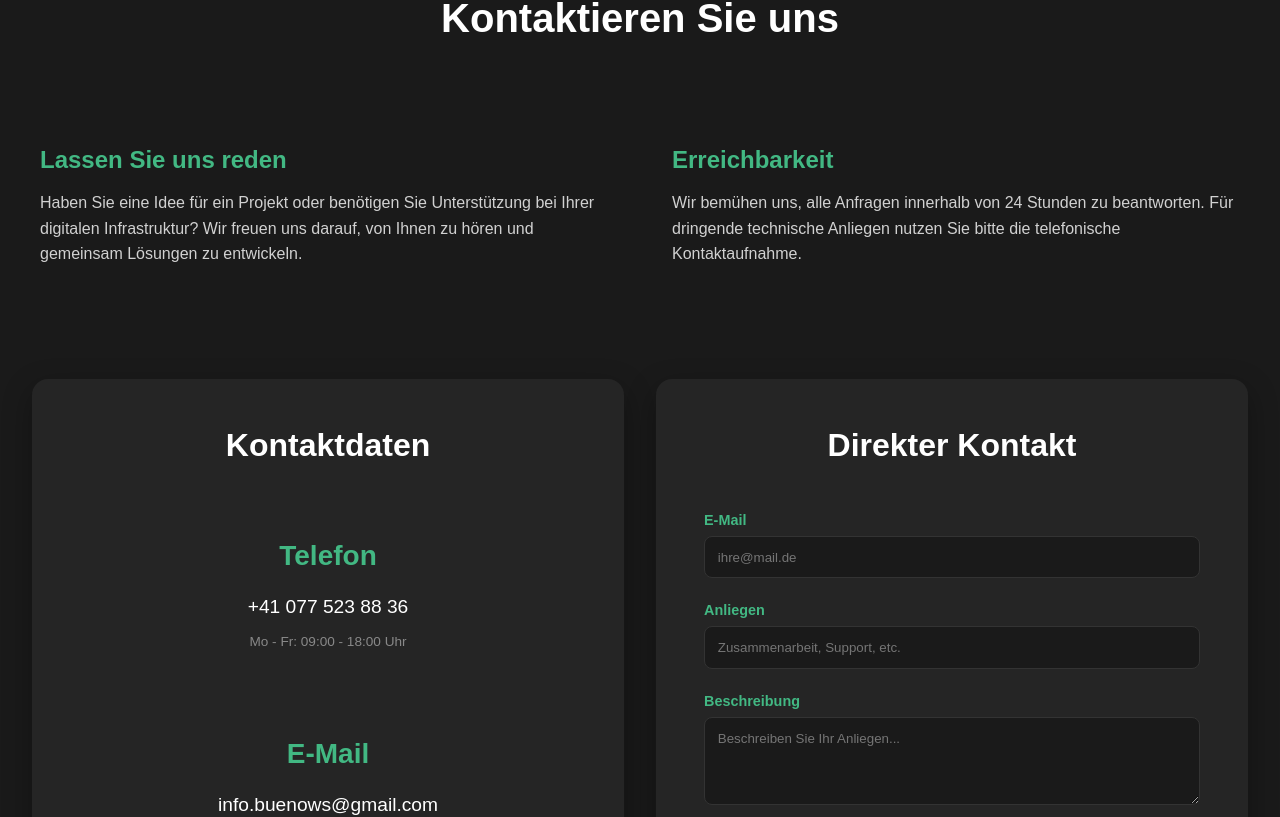
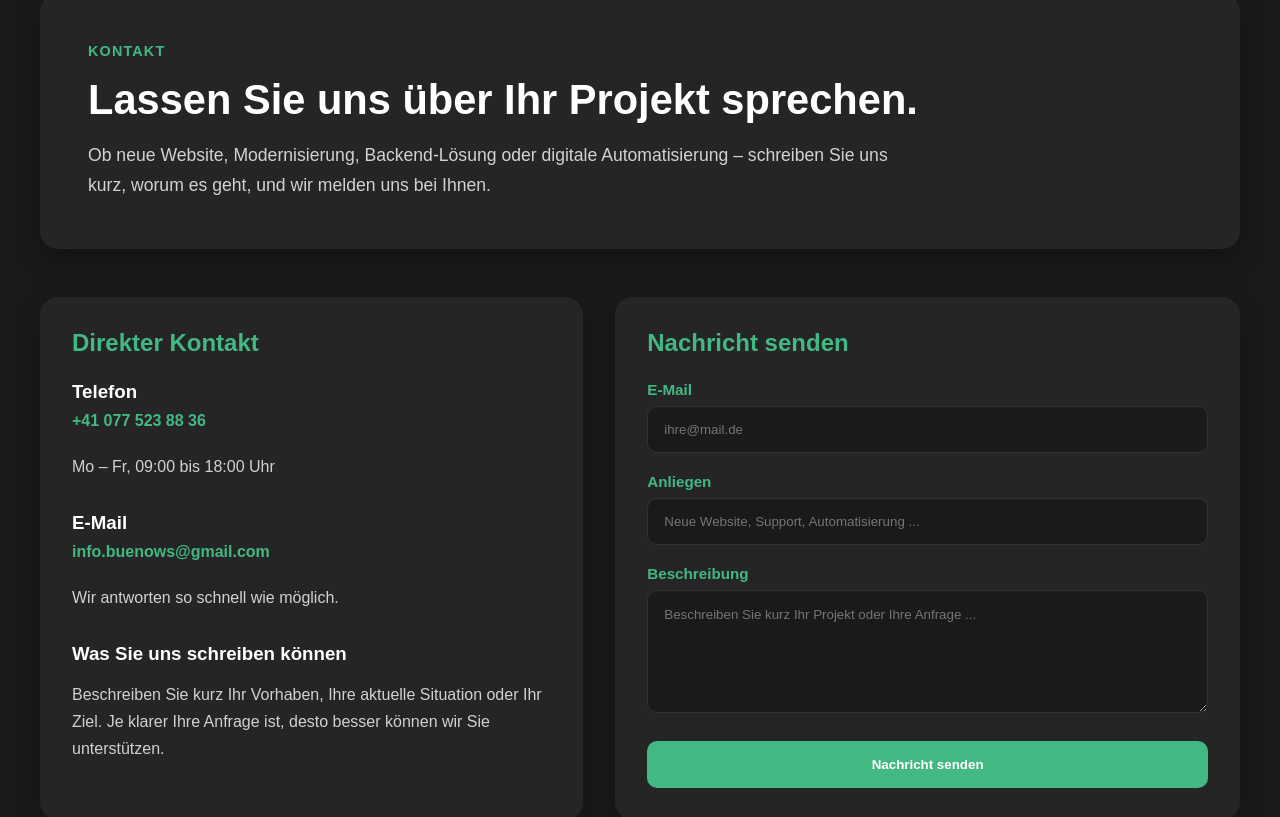
Before and after one commit to McBenjihood/buenows-frontend, a Vue app: page /contact in a window 1280 px wide. Shown: the part 199-1016 px from the top of the page. Built offline with nearby package versions, Linux system fonts and the light colour scheme; a web font is replaced by a local one.

Commit message:
Improve contact page layout and messaging

```diff
--- a/src/components/App/ContactView/ContactComponent.vue
+++ b/src/components/App/ContactView/ContactComponent.vue
@@ -1,77 +1,53 @@
 <script setup lang="ts">
-
 import { ref } from 'vue'
 
-const url = "localhost:8080/api/user"
+const url = 'localhost:8080/api/user'
 
-const email = ref("");
-const title = ref("");
-const message = ref("");
-
-async function submitForm(){
-  try{
-    const response = await fetch(url + "")
-  }catch (error) {
-
-  }
-}
-
+const email = ref('')
+const title = ref('')
+const message = ref('')
 </script>
 
 <template>
-  <div class="container">
-    <div class="titleDiv">
-      <h1>Kontaktieren Sie uns</h1>
+  <section class="contact-page">
+    <div class="contact-wrapper">
+      <div class="hero-card">
+        <span class="section-label">Kontakt</span>
+        <h1>Lassen Sie uns über Ihr Projekt sprechen.</h1>
+        <p class="hero-text">
+          Ob neue Website, Modernisierung, Backend-Lösung oder digitale Automatisierung – schreiben
+          Sie uns kurz, worum es geht, und wir melden uns bei Ihnen.
+        </p>
       </div>
 
-    <div class="infoDiv">
-      <div class="info">
-        <h3>Lassen Sie uns reden</h3>
+      <div class="contact-grid">
+        <div class="info-card">
+          <h2>Direkter Kontakt</h2>
+
+          <div class="contact-item">
+            <h3>Telefon</h3>
+            <a href="tel:+410775238836" class="contact-link">+41 077 523 88 36</a>
+            <p>Mo – Fr, 09:00 bis 18:00 Uhr</p>
+          </div>
+
+          <div class="contact-item">
+            <h3>E-Mail</h3>
+            <a href="mailto:info.buenows@gmail.com" class="contact-link">info.buenows@gmail.com</a>
+            <p>Wir antworten so schnell wie möglich.</p>
+          </div>
+
+          <div class="contact-item">
+            <h3>Was Sie uns schreiben können</h3>
             <p>
-          Haben Sie eine Idee für ein Projekt oder benötigen Sie Unterstützung bei Ihrer digitalen
-          Infrastruktur? Wir freuen uns darauf, von Ihnen zu hören und gemeinsam Lösungen zu
-          entwickeln.
-        </p>
-      </div>
-      <div class="info">
-        <h3>Erreichbarkeit</h3>
-        <p>
-          Wir bemühen uns, alle Anfragen innerhalb von 24 Stunden zu beantworten. Für dringende
-          technische Anliegen nutzen Sie bitte die telefonische Kontaktaufnahme.
+              Beschreiben Sie kurz Ihr Vorhaben, Ihre aktuelle Situation oder Ihr Ziel. Je klarer
+              Ihre Anfrage ist, desto besser können wir Sie unterstützen.
             </p>
           </div>
         </div>
 
-    <div class="solutionsDiv">
-      <div class="solutions-block">
-        <h1>Kontaktdaten</h1>
-        <div class="solutions-grid">
-          <div class="solutions-content">
-            <div class="contact-icon-box">
-              <h3>Telefon</h3>
-              <p>
-                <a href="tel:+410775238836" class="contact-link">+41 077 523 88 36</a>
-              </p>
-              <p class="sub-text">Mo - Fr: 09:00 - 18:00 Uhr</p>
-            </div>
-          </div>
+        <div class="form-card">
+          <h2>Nachricht senden</h2>
 
-          <div class="solutions-content">
-            <div class="contact-icon-box">
-              <h3>E-Mail</h3>
-              <p>
-                <a href="mailto:info.buenows@gmail.com" class="contact-link"
-                  >info.buenows@gmail.com</a
-                >
-              </p>
-              <p class="sub-text">Wir antworten schnellstmöglich.</p>
-            </div>
-          </div>
-        </div>
-      </div>
-
-      <div class="solutions-block">
-        <h1>Direkter Kontakt</h1>
           <form class="contact-form" @submit.prevent>
             <div class="form-group">
               <label for="email">E-Mail</label>
@@ -79,126 +55,142 @@ async function submitForm(){
             </div>
 
             <div class="form-group">
-            <label for="anliegen">Anliegen</label>
-            <input v-model="title" type="text" id="anliegen" placeholder="Zusammenarbeit, Support, etc." required />
+              <label for="title">Anliegen</label>
+              <input
+                v-model="title"
+                type="text"
+                id="title"
+                placeholder="Neue Website, Support, Automatisierung ..."
+                required
+              />
             </div>
 
             <div class="form-group">
-            <label for="beschreibung">Beschreibung</label>
+              <label for="message">Beschreibung</label>
               <textarea
-              id="beschreibung"
-              rows="4"
-              placeholder="Beschreiben Sie Ihr Anliegen..."
+                id="message"
+                rows="6"
+                placeholder="Beschreiben Sie kurz Ihr Projekt oder Ihre Anfrage ..."
                 v-model="message"
-
+                required
               ></textarea>
             </div>
 
-          <button @click="submitForm" class="submit-btn">Nachricht senden</button>
+            <button class="submit-btn" type="submit">Nachricht senden</button>
           </form>
         </div>
       </div>
     </div>
+  </section>
 </template>
 
 <style scoped>
-.container {
+.contact-page {
+  min-height: 100vh;
   background-color: #1a1a1a;
   color: #ffffff;
   padding: 4rem 2rem;
-  min-height: 100vh;
 }
 
-.titleDiv {
-  text-align: center;
-  margin-bottom: 5rem;
-}
-
-.titleDiv h1 {
-  margin: 0;
-  line-height: 1.2;
-  font-weight: 700;
-  font-size: 2.5rem;
-}
-
-.infoDiv {
-  display: flex;
-  justify-content: space-between;
-  gap: 4rem;
+.contact-wrapper {
   max-width: 1200px;
   margin: 0 auto;
 }
 
-.info {
-  flex: 1;
+.hero-card {
+  background-color: #252525;
+  border-radius: 18px;
+  padding: 3rem;
+  margin-bottom: 3rem;
+  box-shadow: 0 10px 30px rgba(0, 0, 0, 0.3);
 }
 
-.info h3 {
-  font-size: 1.5rem;
-  font-weight: 600;
+.section-label {
+  display: inline-block;
+  font-size: 0.9rem;
+  font-weight: 700;
+  color: #42b883;
   margin-bottom: 1rem;
+  text-transform: uppercase;
+  letter-spacing: 0.08em;
+}
+
+.hero-card h1 {
+  margin: 0 0 1rem 0;
+  font-size: 2.6rem;
+  line-height: 1.2;
+}
+
+.hero-text {
+  margin: 0;
+  max-width: 820px;
+  color: #d2d2d2;
+  line-height: 1.7;
+  font-size: 1.1rem;
+}
+
+.contact-grid {
+  display: grid;
+  grid-template-columns: 1fr 1.15fr;
+  gap: 2rem;
+}
+
+.info-card,
+.form-card {
+  background-color: #252525;
+  border-radius: 18px;
+  padding: 2rem;
+  box-shadow: 0 10px 30px rgba(0, 0, 0, 0.25);
+}
+
+.info-card h2,
+.form-card h2 {
+  margin-top: 0;
+  margin-bottom: 1.5rem;
   color: #42b883;
 }
 
-.info p {
-  color: #d1d1d1;
-  line-height: 1.6;
-  font-size: 1rem;
+.contact-item + .contact-item {
+  margin-top: 2rem;
 }
 
-.solutionsDiv {
-  margin-top: 6rem;
-  display: flex;
-  justify-content: center;
-  gap: 2rem;
-  flex-wrap: wrap;
-  max-width: 1400px;
-  margin-left: auto;
-  margin-right: auto;
+.contact-item h3 {
+  margin-bottom: 0.6rem;
+  color: #ffffff;
 }
 
-.solutions-block {
-  background-color: #252525;
-  padding: 3rem;
-  border-radius: 16px;
-  box-shadow: 0 10px 30px rgba(0, 0, 0, 0.3);
-  flex: 1;
-  min-width: 350px;
-  max-width: 600px;
+.contact-item p {
+  color: #d1d1d1;
+  line-height: 1.7;
 }
 
-.solutions-block h1 {
-  text-align: center;
-  margin-top: 0;
-  margin-bottom: 3rem;
-  font-weight: 700;
-  font-size: 2rem;
+.contact-link {
+  display: inline-block;
+  color: #42b883;
+  text-decoration: none;
+  font-weight: 600;
+  margin-bottom: 0.4rem;
 }
 
-.solutions-grid {
-  display: flex;
-  flex-direction: column;
-  justify-content: center;
-  gap: 3rem;
-  text-align: center;
+.contact-link:hover {
+  text-decoration: underline;
 }
 
 .contact-form {
   display: flex;
   flex-direction: column;
-  gap: 1.5rem;
+  gap: 1.25rem;
 }
 
 .form-group {
   display: flex;
   flex-direction: column;
   gap: 0.5rem;
-  text-align: left;
 }
 
 .form-group label {
   color: #42b883;
-  font-size: 0.9rem;
+  font-size: 0.95rem;
   font-weight: 600;
 }
 
@@ -206,11 +198,11 @@ async function submitForm(){
 .form-group textarea {
   background-color: #1a1a1a;
   border: 1px solid #333;
-  border-radius: 8px;
-  padding: 0.8rem;
+  border-radius: 10px;
+  padding: 0.95rem 1rem;
   color: white;
   font-family: inherit;
-  transition: border-color 0.3s;
+  transition: border-color 0.2s ease;
 }
 
 .form-group input:focus,
@@ -221,63 +213,57 @@ async function submitForm(){
 
 .submit-btn {
   background-color: #42b883;
-  color: #1a1a1a;
+  color: #ffffff;
   border: none;
-  padding: 1rem;
-  border-radius: 8px;
+  padding: 1rem 1.2rem;
+  border-radius: 10px;
   font-weight: 700;
   cursor: pointer;
   transition:
-    transform 0.2s,
-    background-color 0.2s;
-  margin-top: 1rem;
+    transform 0.2s ease,
+    opacity 0.2s ease;
+  margin-top: 0.5rem;
 }
 
 .submit-btn:hover {
-  background-color: #33a06f;
-  transform: translateY(-2px);
+  transform: translateY(-1px);
+  opacity: 0.95;
 }
 
-.solutions-content h3 {
-  font-size: 1.75rem;
-  font-weight: 600;
-  margin-bottom: 1.5rem;
-  color: #42b883;
+@media (max-width: 900px) {
+  .contact-grid {
+    grid-template-columns: 1fr;
   }
-
-.contact-link {
-  color: #ffffff;
-  text-decoration: none;
-  font-size: 1.2rem;
-  font-weight: 500;
-  transition: color 0.3s ease;
-}
-
-.contact-link:hover {
-  color: #42b883;
-}
-
-.sub-text {
-  font-size: 0.85rem;
-  color: #888;
-  margin-top: 0.5rem;
 }
 
 @media (max-width: 768px) {
-  .solutionsDiv {
-    flex-direction: column;
-    align-items: center;
+  .contact-page {
+    padding: 2rem 1rem;
   }
 
-  .solutions-block {
-    width: 100%;
-    min-width: unset;
-    padding: 2rem;
+  .hero-card,
+  .info-card,
+  .form-card {
+    padding: 1.5rem;
   }
 
-  .infoDiv {
-    flex-direction: column;
-    gap: 2rem;
+  .hero-card h1 {
+    font-size: 2rem;
   }
 }
+
+.form-group input,
+.form-group textarea {
+  background-color: #1a1a1a;
+  border: 1px solid #333;
+  border-radius: 10px;
+  padding: 0.95rem 1rem;
+  color: white;
+  font-family: inherit;
+  transition: border-color 0.2s ease;
+}
+
+.form-group textarea {
+  resize: vertical;
+}
 </style>
```
Lines whose indentation alone changed are shown as unchanged.
